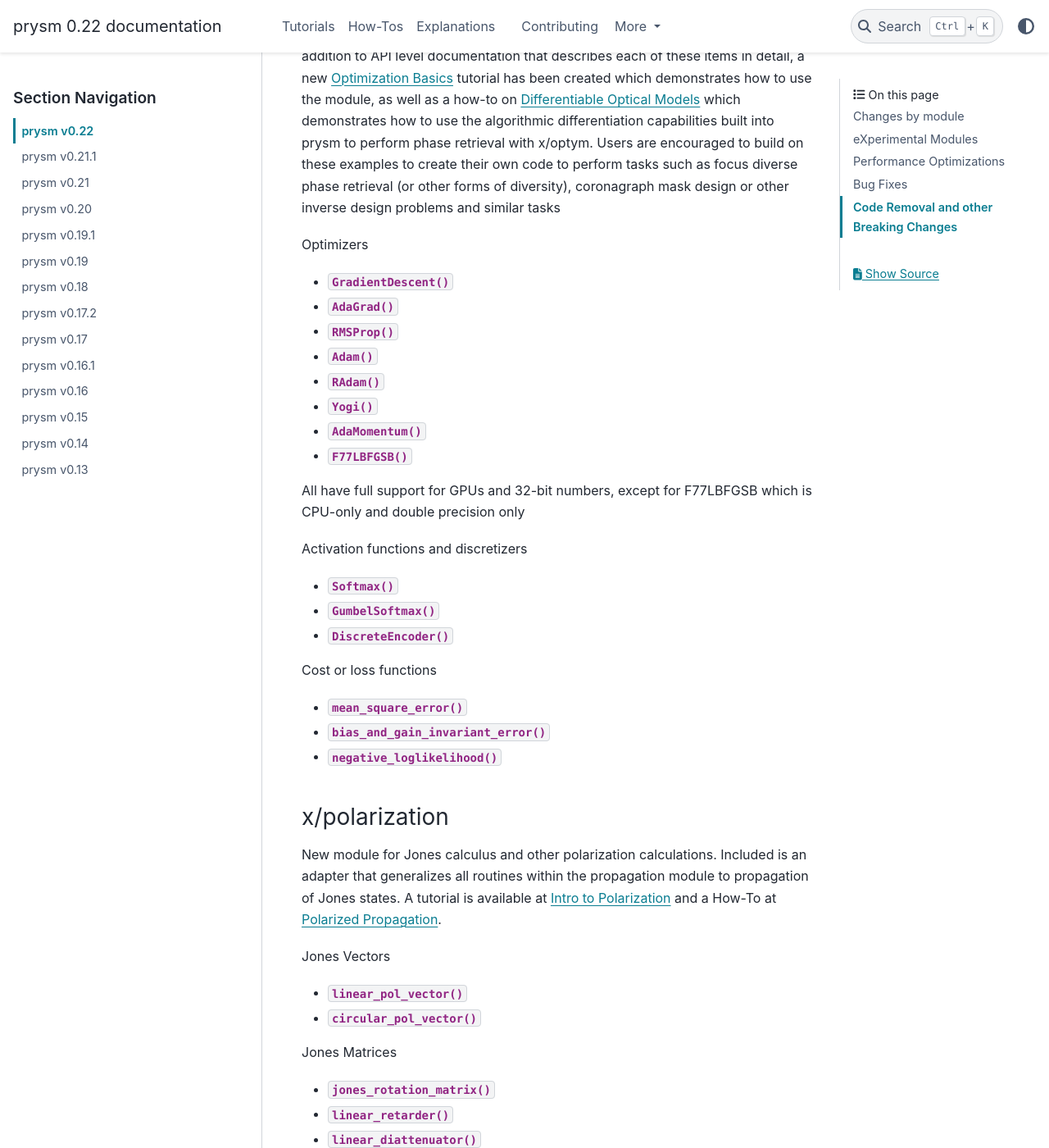
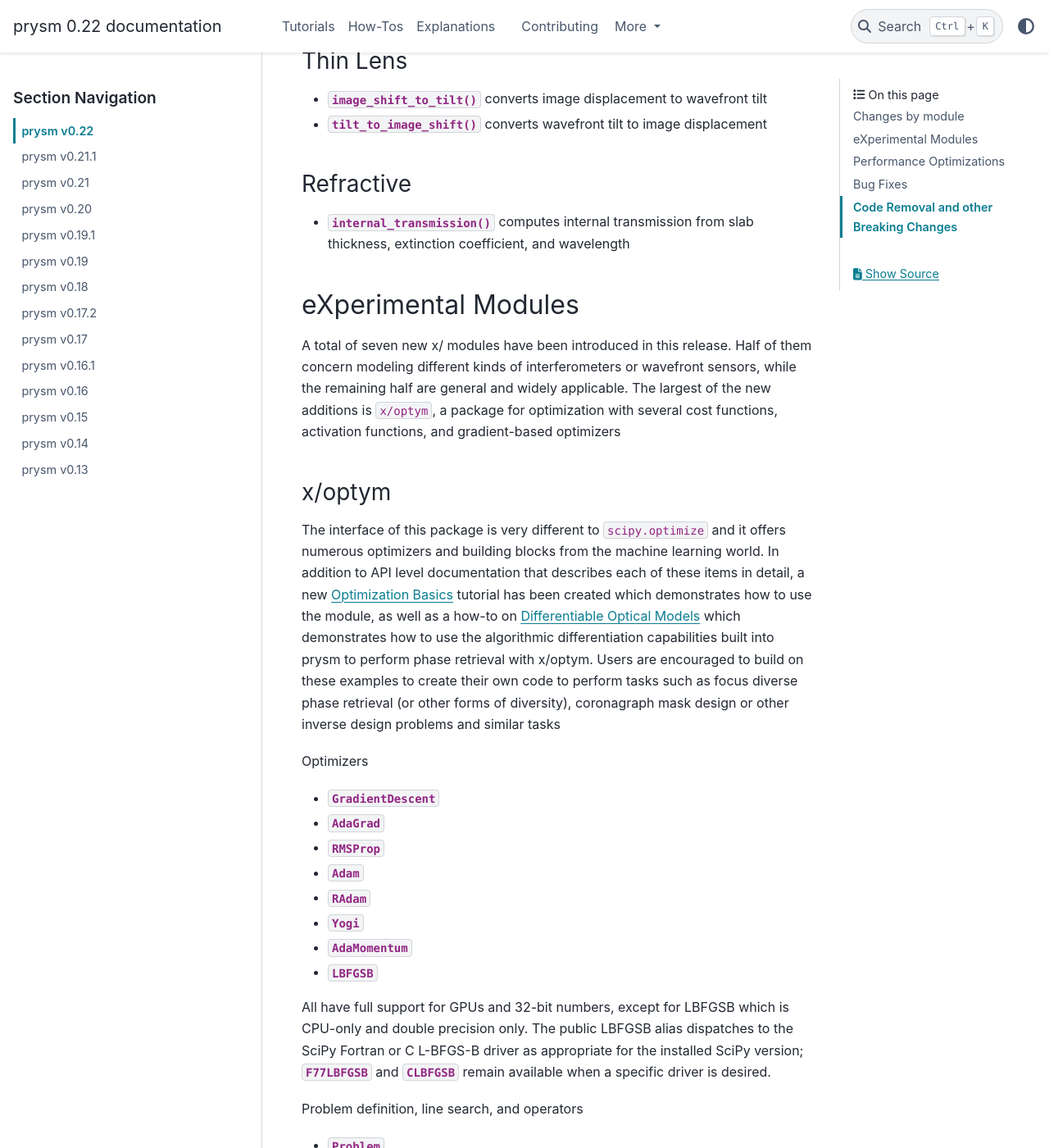
Before and after one commit to brandondube/prysm, a Sphinx documentation site: the page built from docs/source/releases/v0.22.rst, in a window 1280 px wide and 1400 px high, scrolled down 7396 px. Shown: the whole window at 82% size. Built offline with Sphinx 7.4.7 and the PyData theme 0.15.4, drawn with Linux system fonts in a browser that asks for light colours; pages that are not in the unit, such as notebooks, are missing from menus; some of the changed text lies outside the part shown.

Commit message:
docs/releases/0.22: once-over

```diff
--- a/docs/source/releases/v0.22.rst
+++ b/docs/source/releases/v0.22.rst
@@ -217,9 +217,15 @@
 * :func:`~prysm.bayer.wb_postscale` now has additional :code:`safe` and
   :code:`saturation` kwargs for colorimetrically correct handling of saturation
 
+* :func:`~prysm.bayer.wb_prescale` now has additional :code:`safe` and
+  :code:`saturation` kwargs for colorimetrically correct handling of saturation
+
 * :func:`~prysm.bayer.demosaic_deinterlace` for deinterlace-style demosaicing,
   which cuts resolution by a factor of two but imparts no blur or color channel
   crosstalk
+
+* :func:`~prysm.bayer.assemble_superresolved` to assemble a trichromatic image
+  from super-resolved Bayer color planes
 
 
 i/o
@@ -267,6 +273,21 @@
   beyond the color limits
 
 
+Interferograms
+--------------
+
+* :meth:`~prysm.interferogram.Interferogram.pad` now accepts either
+  :code:`samples` to pad by a number of pixels, or :code:`shape` to pad to an
+  explicit output shape.  The fill value is now passed separately as
+  :code:`value`
+
+* :meth:`~prysm.interferogram.Interferogram.slope` returns x, y, and
+  non-directional slope as :class:`~prysm._richdata.RichData` instances
+
+* :meth:`~prysm.interferogram.Interferogram.save_zygo_dat` saves interferograms
+  as Zygo .dat files
+
+
 Geometry
 --------
 
@@ -308,8 +329,8 @@
 * :func:`~prysm.coordinates.warp` for looking up distorted coordinates in an
   image
 
-: :func:`~prysm.coordinates.solve_for_planar_homography` for calculating the
-homography that best maps two sets of corresponding points to each other
+* :func:`~prysm.coordinates.solve_for_planar_homography` for calculating the
+  homography that best maps two sets of corresponding points to each other
 
 
 Thin Films
@@ -341,16 +362,33 @@
   r, _ = thinfilm.multilayer_stack_rt(indices, thicknesses, wvl, 'p', n_C7980)
 
 
+Thin Lens
+---------
+
+* :func:`~prysm.thinlens.image_shift_to_tilt` converts image displacement to
+  wavefront tilt
+
+* :func:`~prysm.thinlens.tilt_to_image_shift` converts wavefront tilt to image
+  displacement
+
+
+Refractive
+----------
+
+* :func:`~prysm.refractive.internal_transmission` computes internal
+  transmission from slab thickness, extinction coefficient, and wavelength
+
+
 eXperimental Modules
 ====================
 
 A total of seven new x/ modules have been introduced in this release.  Half of
 them concern modeling different kinds of interferometers or wavefront sensors,
 while the remaining half are general and widely applicable.  The largest of the
-new additions is :code:`x/opytm`, a package for optimization with several cost
+new additions is :code:`x/optym`, a package for optimization with several cost
 functions, activation functions, and gradient-based optimizers
 
-x/opytm
+x/optym
 -------
 
 The interface of this package is very different to :code:`scipy.optimize` and it
@@ -367,23 +405,38 @@
 
 Optimizers
 
-* :func:`~prysm.x.optym.optimizers.GradientDescent`
-* :func:`~prysm.x.optym.optimizers.AdaGrad`
-* :func:`~prysm.x.optym.optimizers.RMSProp`
-* :func:`~prysm.x.optym.optimizers.Adam`
-* :func:`~prysm.x.optym.optimizers.RAdam`
-* :func:`~prysm.x.optym.optimizers.Yogi`
-* :func:`~prysm.x.optym.optimizers.AdaMomentum`
-* :func:`~prysm.x.optym.optimizers.F77LBFGSB`
+* :class:`~prysm.x.optym.optimizers.GradientDescent`
+* :class:`~prysm.x.optym.optimizers.AdaGrad`
+* :class:`~prysm.x.optym.optimizers.RMSProp`
+* :class:`~prysm.x.optym.optimizers.Adam`
+* :class:`~prysm.x.optym.optimizers.RAdam`
+* :class:`~prysm.x.optym.optimizers.Yogi`
+* :class:`~prysm.x.optym.optimizers.AdaMomentum`
+* :class:`~prysm.x.optym.optimizers.LBFGSB`
 
-All have full support for GPUs and 32-bit numbers, except for F77LBFGSB which
-is CPU-only and double precision only
+All have full support for GPUs and 32-bit numbers, except for LBFGSB which is
+CPU-only and double precision only.  The public LBFGSB alias dispatches to the
+SciPy Fortran or C L-BFGS-B driver as appropriate for the installed SciPy
+version; :class:`~prysm.x.optym._lbfgsb.F77LBFGSB` and
+:class:`~prysm.x.optym._lbfgsb.CLBFGSB` remain available when a specific driver
+is desired.
+
+Problem definition, line search, and operators
+
+* :class:`~prysm.x.optym.problem.Problem`
+* :func:`~prysm.x.optym.problem.as_problem`
+* :func:`~prysm.x.optym.linesearch.ls_strong_wolfe`
+* :class:`~prysm.x.optym.operators.SpatialGradient2D`
 
 Activation functions and discretizers
 
-* :func:`~prysm.x.optym.activation.Softmax`
-* :func:`~prysm.x.optym.activation.GumbelSoftmax`
-* :func:`~prysm.x.optym.activation.DiscreteEncoder`
+* :class:`~prysm.x.optym.activation.Softmax`
+* :class:`~prysm.x.optym.activation.GumbelSoftmax`
+* :class:`~prysm.x.optym.activation.DiscreteEncoder`
+* :class:`~prysm.x.optym.activation.Tanh`
+* :class:`~prysm.x.optym.activation.Arctan`
+* :class:`~prysm.x.optym.activation.Softplus`
+* :class:`~prysm.x.optym.activation.Sigmoid`
 
 Cost or loss functions
 
@@ -574,6 +627,12 @@
 Code Removal and other Breaking Changes
 =======================================
 
+Packaging has moved from setuptools configuration in :code:`setup.py`,
+:code:`setup.cfg`, and :code:`MANIFEST.in` to :code:`pyproject.toml` using
+hatchling.  The minimum supported Python version is now 3.10.  The top-level
+:code:`prysm.__version__` attribute has also been removed; use
+:code:`importlib.metadata.version('prysm')` instead.
+
 Numerous features related to MTF benches have been removed.  The code was
 extremely old, had incomplete test coverage, and is rarely used:
 
```
Also changed, not shown: other parts of docs/source/releases/v0.22.rst (+1 -1 lines).
